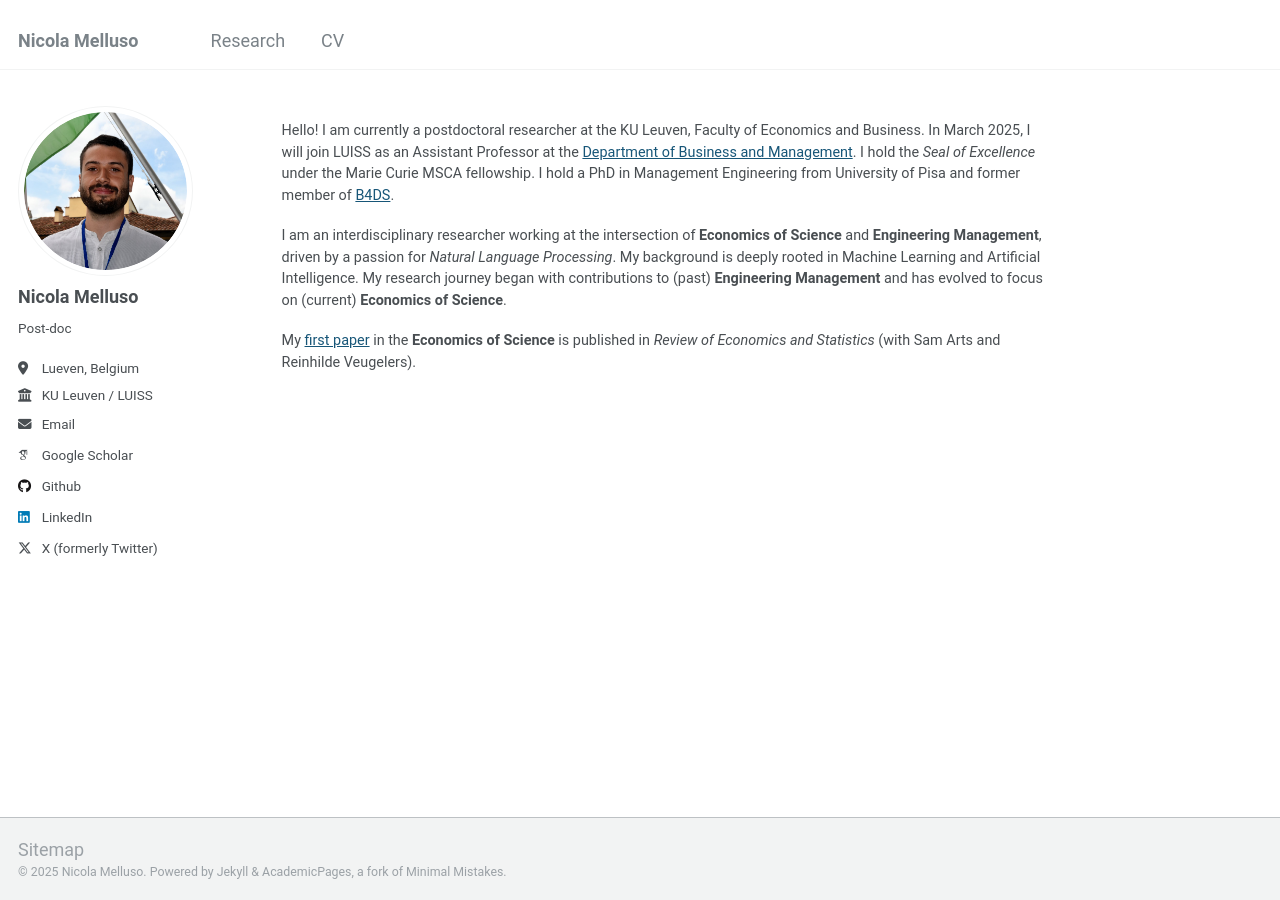
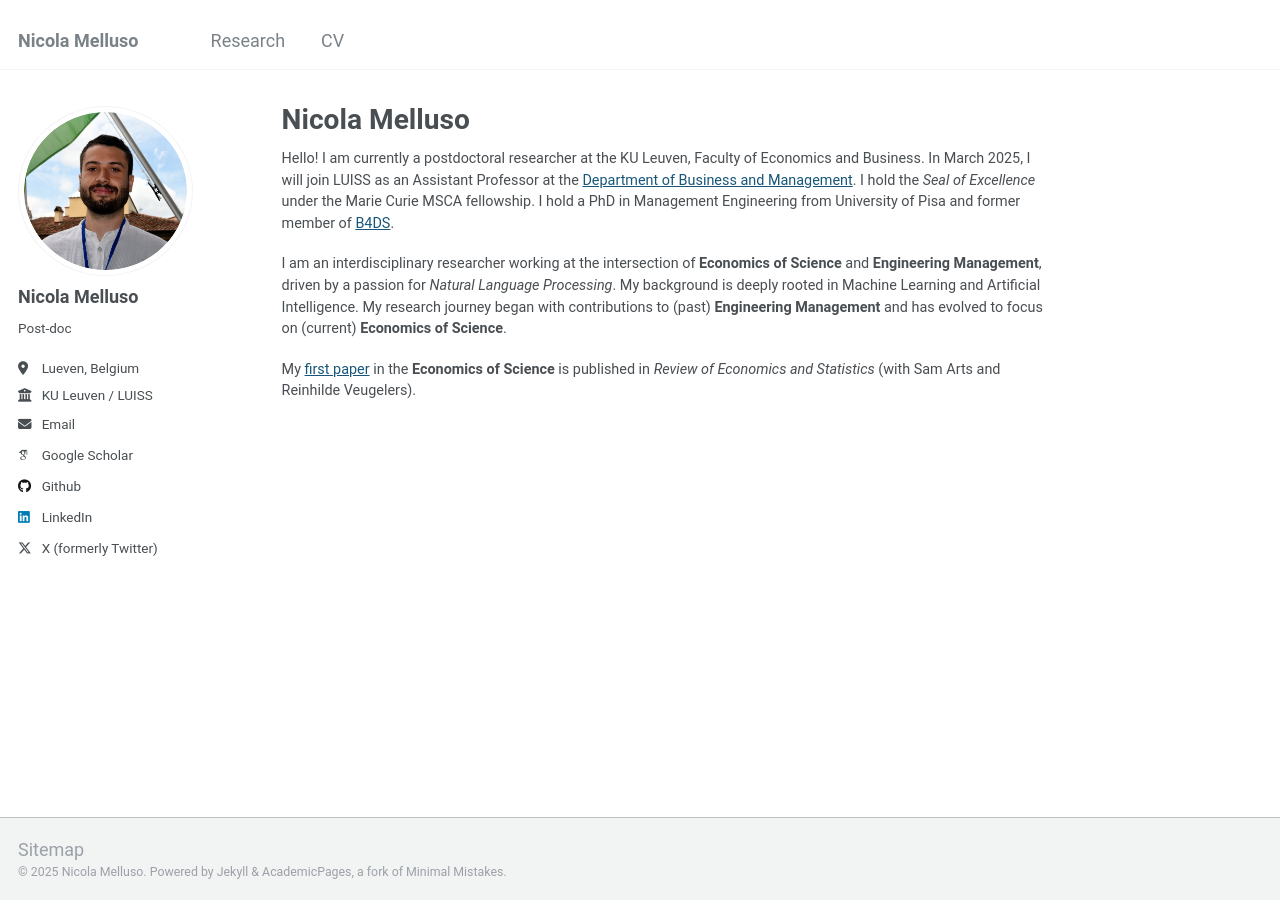
Before and after one commit to nicolamelluso/nicolamelluso.github.io, a Jekyll site: the page built from _pages/about.md, in a window 1280 px wide. Built offline with Jekyll 4.4.1, drawn with Linux system fonts in a browser that asks for light colours; some web fonts are replaced.

Commit message:
Update about.md

```diff
--- a/_pages/about.md
+++ b/_pages/about.md
@@ -1,10 +1,11 @@
 ---
 permalink: /
-title: ""
+title: "Nicola Melluso"
 author_profile: true
 redirect_from:
   - /about/
   - /about.html
+seo_title: "Nicola Melluso"
 ---
 
 Hello! I am currently a postdoctoral researcher at the KU Leuven, Faculty of Economics and Business. In March 2025, I will join LUISS as an Assistant Professor at the [Department of Business and Management](https://impresaemanagement.luiss.it/). I hold the _Seal of Excellence_ under the Marie Curie MSCA fellowship. I hold a PhD in Management Engineering from University of Pisa and former member of [B4DS](http://b4ds.unipi.it/).
```
